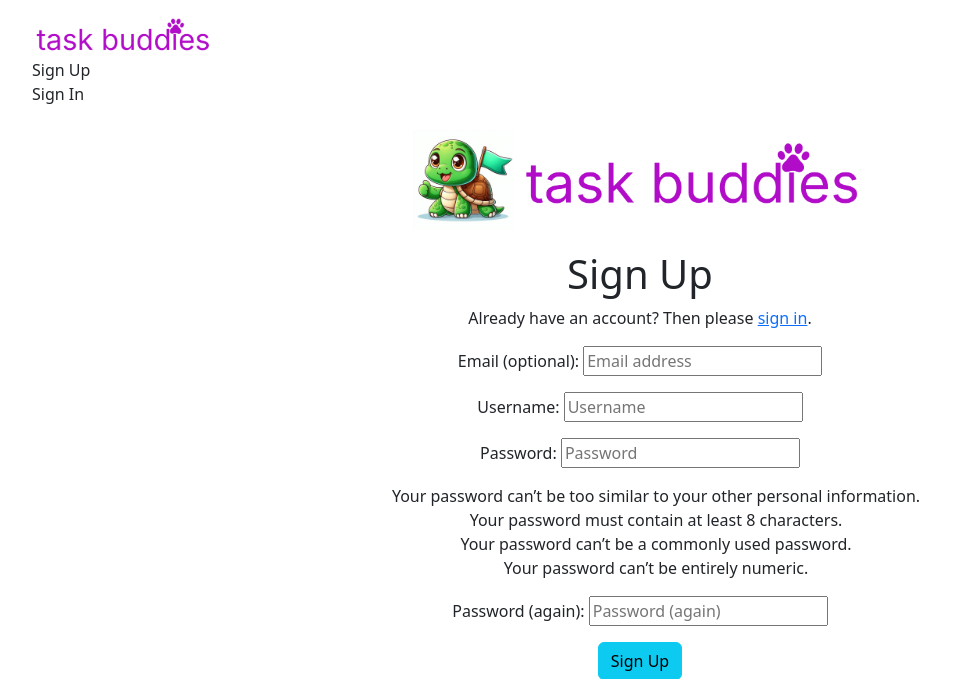
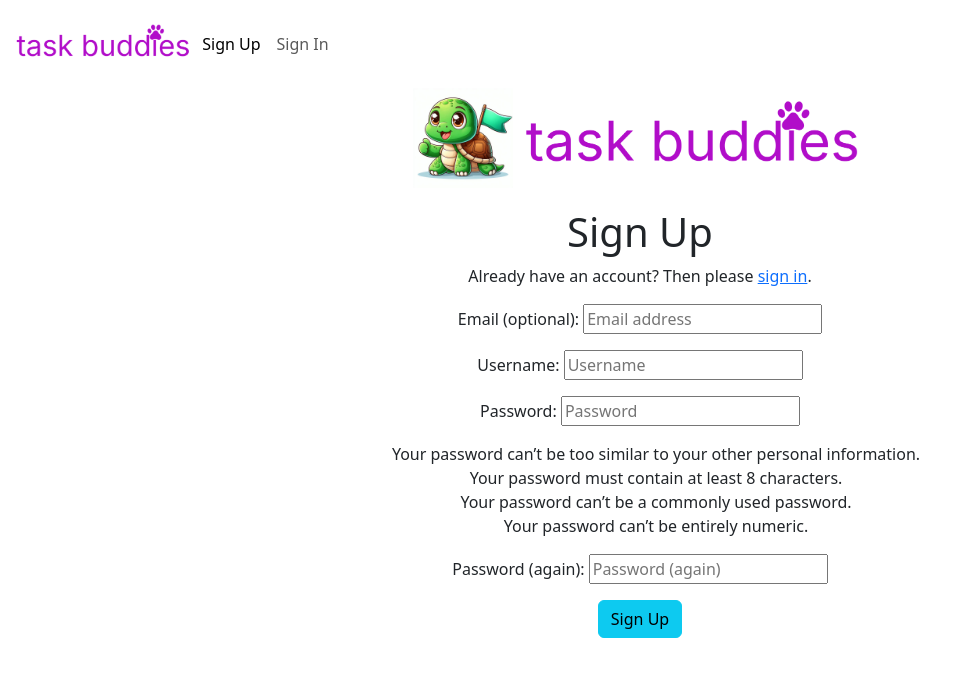
Before and after one commit to Loudotcom/ci-final-project, a Django app: page /accounts/signup/ in a window 1280 px wide. Shown: the top 679 px of the page, without its empty margins (0-965 px from the left). Run offline with Django 4.2, Linux system fonts and the light colour scheme; some libraries are stand-ins or nearby versions.

Commit message:
format navbar

```diff
--- a/static/css/style.css
+++ b/static/css/style.css
@@ -1,25 +1,25 @@
 /* Navbar Base*/
 
-/* .navbar {
-    display: flex;
-    justify-content: space-between;
-    align-items: center;
-  }
-
-  .horizontal-nav {
-    display: flex;
-    list-style-type: none;
-    margin: 0;
-    padding: 0;
-  } */
+nav {
+   margin: 1rem 0;
+}
 
 .navbar-logo {
-    max-height: 40px;
-    margin-top: 10px;
+  max-height: 40px;
+  text-align: center;
+}
+
+li.nav-item {
+  align-content: center;
+}
+
+.nav-item {
+  max-height: 40px;
+  text-align: center;
 }
 
 ul {
-    list-style: none;
+  list-style: none;
 }
 
 /* Body Base */
@@ -28,7 +28,6 @@ ul {
     text-align: center;
     margin-bottom: 20px;
   }
-
   .logo img {
     max-width: 350px;
   }
--- a/templates/base.html
+++ b/templates/base.html
@@ -1,6 +1,5 @@
 {% load static %}
 <!-- {% load crispy_forms_tags %} -->
-
 
 <!DOCTYPE html>
 <html lang="en">
@@ -13,16 +12,21 @@
     <link href="https://cdn.jsdelivr.net/npm/bootstrap@5.3.3/dist/css/bootstrap.min.css" rel="stylesheet" integrity="sha384-QWTKZyjpPEjISv5WaRU9OFeRpok6YctnYmDr5pNlyT2bRjXh0JMhjY6hW+ALEwIH" crossorigin="anonymous">
   </head>
   <body>
+
   <!-- Navbar -->
-    <nav class="navbar navbar-light bg-white">
-      <ul class="horizontal-nav">
-        <a href="{% url 'task_list' %}">
-          <img class="navbar-logo" src="{% static 'images/task-buddies-high-resolution-logo-transparent.png' %}" alt="logo">
-        </a>
+
+    <nav class="navbar navbar-expand-lg navbar-light bg-white">
+      <div class="container-fluid">
+        <ul class="navbar-nav d-flex justify-content-between align-items-center">
+          <li class="nav-item">
+            <a href="{% url 'task_list' %}">
+            <img class="navbar-logo" src="{% static 'images/task-buddies-high-resolution-logo-transparent.png' %}" alt="logo">
+            </a>
+          </li>
         {% if user.is_authenticated %}
         <li class="nav-item">
-          <a class="nav-link {% if request.path == logout_url %}active{% endif %}" aria-current="page"
-            href="{% url 'account_logout' %}">Sign Out</a>
+          <button class="btn btn-sm btn-success"><a class="nav-link {% if request.path == logout_url %}active{% endif %}" aria-current="page"
+            href="{% url 'account_logout' %}">Sign Out</a></button>
         </li>
         {% else %}
         <li class="nav-item">
@@ -35,15 +39,17 @@
         </li>
       {% endif %}
       </ul>
+    </div>
     </nav>
+
+
 
     <div class="logo">
       <img id="turtle" src="{% static 'images/Designer (49).jpeg' %}" alt="cartoon tortoise waving a green flag">
       <img src="{% static 'images/task-buddies-high-resolution-logo-transparent.png' %}" alt="logo">
     </div>
 
-
- {% block content %}
+{% block content %}
   <!-- <form method="post" class="bootstrap4">
     {{ form|crispy } }
   </form> -->
@@ -57,5 +63,9 @@
     </div>
   </div>
 
-  </body>
+  <!-- Javascript Bootstrap link -->
+
+  <script src="https://cdn.jsdelivr.net/npm/bootstrap@5.3.3/dist/js/bootstrap.bundle.min.js" integrity="sha384-YvpcrYf0tY3lHB60NNkmXc5s9fDVZLESaAA55NDzOxhy9GkcIdslK1eN7N6jIeHz" crossorigin="anonymous"></script>
+
+</body>
 </html>
```
